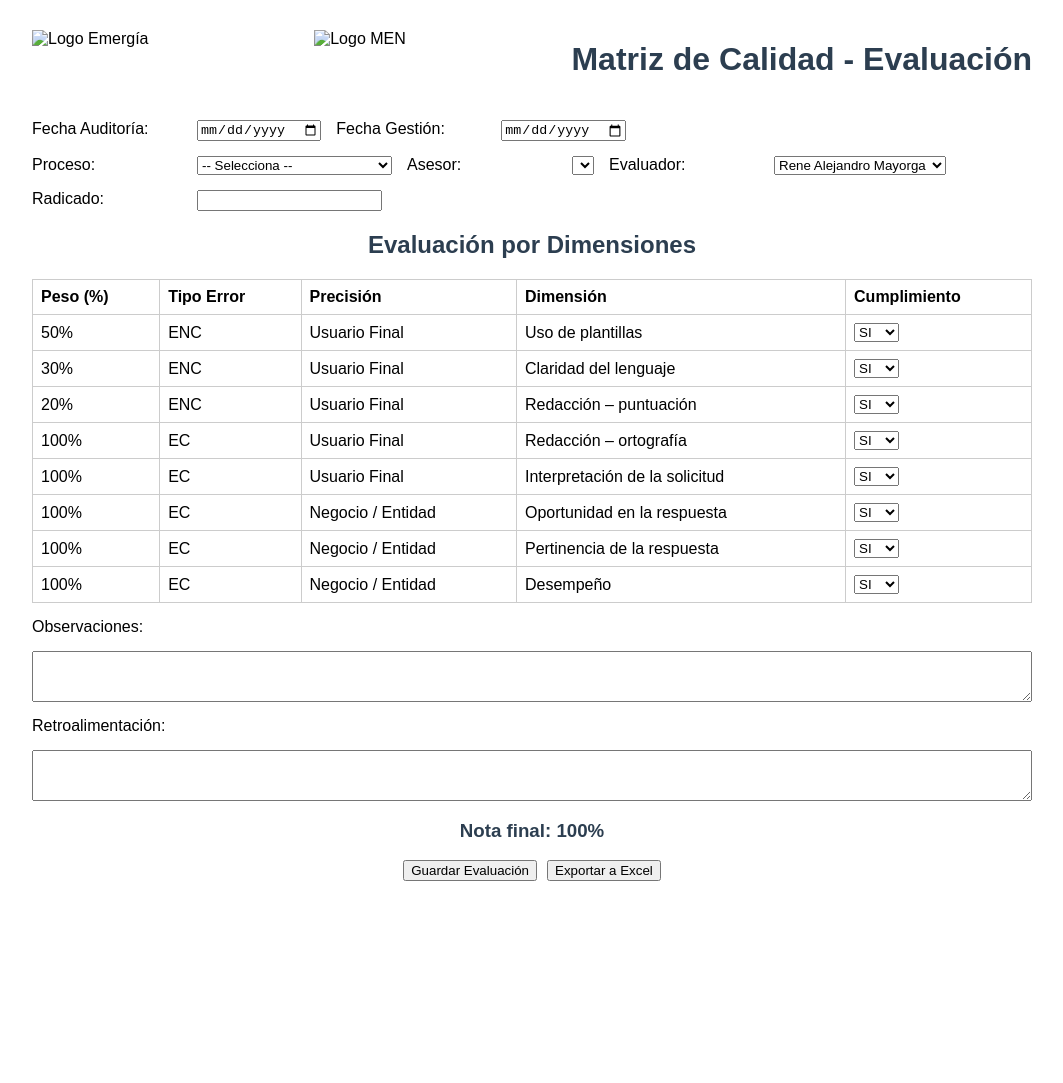
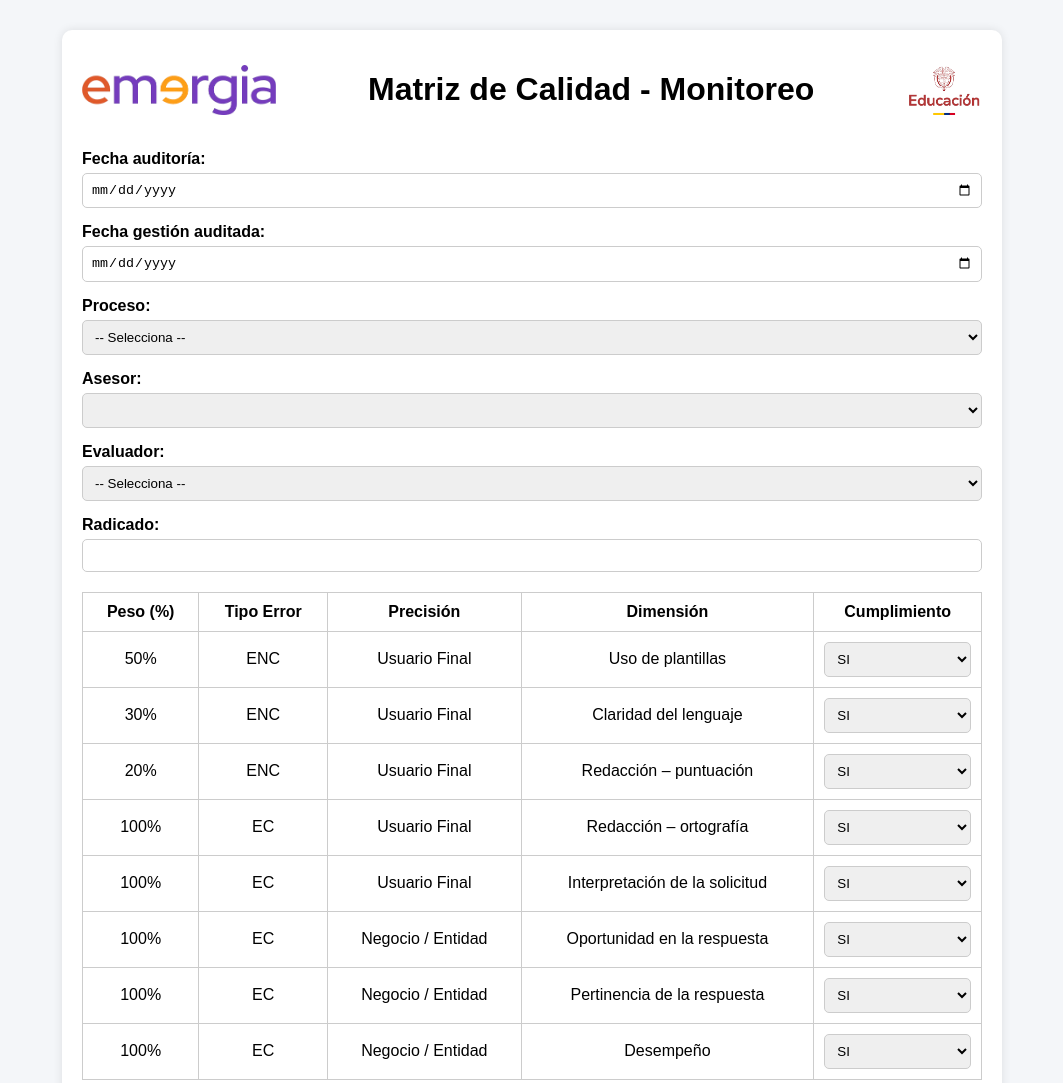
Before and after one commit to alejoma30/matriz-calidad, a plain HTML site: page index.html in a window 1280 px wide. Shown: the top 1083 px of the page, without its empty margins (108-1171 px from the left). Before the commit the page ends 901 px from the top, so only its background shows below. Drawn offline with Linux system fonts and the light colour scheme.

Commit message:
Add files via upload

```diff
--- a/app.js
+++ b/app.js
@@ -18,6 +18,7 @@ document.addEventListener('DOMContentLoaded', function () {
 
   const procesoSelect = document.getElementById('proceso');
   const asesorSelect = document.getElementById('asesor');
+
   procesoSelect.addEventListener('change', () => {
     const asesores = asesoresPorProceso[procesoSelect.value] || [];
     asesorSelect.innerHTML = '<option value="">-- Selecciona --</option>';
@@ -27,6 +28,11 @@ document.addEventListener('DOMContentLoaded', function () {
       option.textContent = nombre;
       asesorSelect.appendChild(option);
     });
+  });
+
+  const radicadoInput = document.getElementById('radicado');
+  radicadoInput.addEventListener('input', function () {
+    this.value = this.value.replace(/\D/g, '');
   });
 
   const cumplimientoSelects = document.querySelectorAll('.cumplimiento');
@@ -53,15 +59,12 @@ document.addEventListener('DOMContentLoaded', function () {
     select.addEventListener('change', updateNota);
   });
 
-  document.getElementById('radicado').addEventListener('input', function () {
-    this.value = this.value.replace(/\D/g, '');
-  });
-
   document.getElementById('formulario').addEventListener('submit', function (e) {
     e.preventDefault();
+
     const nota = calcularNota();
+    const semaforo = nota >= 90 ? '🟢 Excelente' : nota >= 80 ? '🟡 Aceptable' : '🔴 Debe mejorar';
     const evaluador = document.getElementById('evaluador').value;
-    const semaforo = nota >= 90 ? '🟢 Excelente' : nota >= 80 ? '🟡 Aceptable' : '🔴 Debe mejorar';
 
     alert(`${evaluador}, la auditoría se ha guardado con éxito.\nNota: ${nota}%\n${semaforo}`);
 
@@ -70,8 +73,8 @@ document.addEventListener('DOMContentLoaded', function () {
       fechaGestion: document.getElementById('fecha-gestion').value,
       proceso: procesoSelect.value,
       asesor: asesorSelect.value,
-      evaluador,
-      radicado: document.getElementById('radicado').value,
+      evaluador: evaluador,
+      radicado: radicadoInput.value,
       c1: document.getElementById('c1').value,
       c2: document.getElementById('c2').value,
       c3: document.getElementById('c3').value,
@@ -82,8 +85,8 @@ document.addEventListener('DOMContentLoaded', function () {
       c8: document.getElementById('c8').value,
       observaciones: document.getElementById('observaciones').value,
       retroalimentacion: document.getElementById('feedback').value,
-      nota,
-      semaforo
+      nota: nota,
+      semaforo: semaforo
     };
 
     fetch("https://script.google.com/macros/s/AKfycby4Rz-211OzxJbLEGEgj9m7DwXzK-WyxwktreaN0dU4f6jMDfVxKgWfQ9xoW6JecMSd/exec", {
@@ -91,24 +94,25 @@ document.addEventListener('DOMContentLoaded', function () {
       body: JSON.stringify(data),
       headers: { 'Content-Type': 'application/json' }
     }).then(res => res.text())
-      .then(resp => console.log("Enviado a Sheets:", resp))
-      .catch(err => console.error("Error al enviar a Sheets:", err));
+      .then(console.log)
+      .catch(console.error);
 
     this.reset();
-    notaSpan.textContent = "100%";
+    notaSpan.textContent = '100%';
   });
 
   document.getElementById('btnExportarExcel').addEventListener('click', () => {
     const headers = ["Fecha Auditoría", "Fecha Gestión", "Proceso", "Asesor", "Evaluador", "Radicado",
       "C1", "C2", "C3", "C4", "C5", "C6", "C7", "C8",
       "Observaciones", "Retroalimentación", "Nota", "Semáforo"];
+
     const fila = [
       document.getElementById('fecha-auditoria').value,
       document.getElementById('fecha-gestion').value,
       procesoSelect.value,
       asesorSelect.value,
       evaluadorSelect.value,
-      document.getElementById('radicado').value,
+      radicadoInput.value,
       document.getElementById('c1').value,
       document.getElementById('c2').value,
       document.getElementById('c3').value,
--- a/index.html
+++ b/index.html
@@ -1,27 +1,32 @@
 <!DOCTYPE html>
 <html lang="es">
 <head>
-  <meta charset="UTF-8">
-  <title>Matriz de Calidad</title>
-  <link rel="stylesheet" href="styles.css">
-  <script src="https://cdnjs.cloudflare.com/ajax/libs/xlsx/0.18.5/xlsx.full.min.js"></script>
+  <meta charset="UTF-8" />
+  <meta name="viewport" content="width=device-width, initial-scale=1.0"/>
+  <title>Matriz de Calidad - Monitoreo</title>
+  <link rel="stylesheet" href="styles.css" />
+  <script src="https://cdn.sheetjs.com/xlsx-latest/package/dist/xlsx.full.min.js"></script>
 </head>
 <body>
-  <header>
-    <img src="logo-emergia.png" alt="Logo Emergía">
-    <img src="logo-mineducacion.png" alt="Logo MEN">
-    <h1>Matriz de Calidad - Evaluación</h1>
+  <div class="contenedor">
+    <header class="encabezado">
+      <img src="img/logo-emergia.png" alt="Logo Emergía" class="logo" />
+      <h1>Matriz de Calidad - Monitoreo</h1>
+      <img src="img/logo-mineducacion.png" alt="Logo MEN" class="logo" />
     </header>
 
     <form id="formulario">
-    <div class="grupo">
-      <label for="fecha-auditoria">Fecha Auditoría:</label>
-      <input type="date" id="fecha-auditoria" required>
-      <label for="fecha-gestion">Fecha Gestión:</label>
-      <input type="date" id="fecha-gestion" required>
+      <div class="form-row">
+        <label for="fecha-auditoria">Fecha auditoría:</label>
+        <input type="date" id="fecha-auditoria" required />
       </div>
 
-    <div class="grupo">
+      <div class="form-row">
+        <label for="fecha-gestion">Fecha gestión auditada:</label>
+        <input type="date" id="fecha-gestion" required />
+      </div>
+
+      <div class="form-row">
         <label for="proceso">Proceso:</label>
         <select id="proceso" required>
           <option value="">-- Selecciona --</option>
@@ -31,18 +36,25 @@
           <option value="LEGALIZACIONES">LEGALIZACIONES</option>
           <option value="ANTENCION PRESENCIAL">ANTENCION PRESENCIAL</option>
         </select>
+      </div>
 
+      <div class="form-row">
         <label for="asesor">Asesor:</label>
         <select id="asesor" required></select>
-
-      <label for="evaluador">Evaluador:</label>
-      <select id="evaluador" required></select>
-
-      <label for="radicado">Radicado:</label>
-      <input type="text" id="radicado" required>
       </div>
 
-    <h2>Evaluación por Dimensiones</h2>
+      <div class="form-row">
+        <label for="evaluador">Evaluador:</label>
+        <select id="evaluador" required>
+          <option value="">-- Selecciona --</option>
+        </select>
+      </div>
+
+      <div class="form-row">
+        <label for="radicado">Radicado:</label>
+        <input type="text" id="radicado" required />
+      </div>
+
       <table>
         <thead>
           <tr>
@@ -56,53 +68,75 @@
         <tbody>
           <tr>
             <td>50%</td><td>ENC</td><td>Usuario Final</td><td>Uso de plantillas</td>
-          <td><select id="c1" class="cumplimiento"><option>SI</option><option>NO</option><option>N/A</option></select></td>
+            <td><select id="c1" class="cumplimiento">
+              <option>SI</option><option>NO</option><option>N/A</option>
+            </select></td>
           </tr>
           <tr>
             <td>30%</td><td>ENC</td><td>Usuario Final</td><td>Claridad del lenguaje</td>
-          <td><select id="c2" class="cumplimiento"><option>SI</option><option>NO</option><option>N/A</option></select></td>
+            <td><select id="c2" class="cumplimiento">
+              <option>SI</option><option>NO</option><option>N/A</option>
+            </select></td>
           </tr>
           <tr>
             <td>20%</td><td>ENC</td><td>Usuario Final</td><td>Redacción – puntuación</td>
-          <td><select id="c3" class="cumplimiento"><option>SI</option><option>NO</option><option>N/A</option></select></td>
+            <td><select id="c3" class="cumplimiento">
+              <option>SI</option><option>NO</option><option>N/A</option>
+            </select></td>
           </tr>
           <tr>
             <td>100%</td><td>EC</td><td>Usuario Final</td><td>Redacción – ortografía</td>
-          <td><select id="c4" class="cumplimiento"><option>SI</option><option>NO</option><option>N/A</option></select></td>
+            <td><select id="c4" class="cumplimiento">
+              <option>SI</option><option>NO</option><option>N/A</option>
+            </select></td>
           </tr>
           <tr>
             <td>100%</td><td>EC</td><td>Usuario Final</td><td>Interpretación de la solicitud</td>
-          <td><select id="c5" class="cumplimiento"><option>SI</option><option>NO</option><option>N/A</option></select></td>
+            <td><select id="c5" class="cumplimiento">
+              <option>SI</option><option>NO</option><option>N/A</option>
+            </select></td>
           </tr>
           <tr>
             <td>100%</td><td>EC</td><td>Negocio / Entidad</td><td>Oportunidad en la respuesta</td>
-          <td><select id="c6" class="cumplimiento"><option>SI</option><option>NO</option><option>N/A</option></select></td>
+            <td><select id="c6" class="cumplimiento">
+              <option>SI</option><option>NO</option><option>N/A</option>
+            </select></td>
           </tr>
           <tr>
             <td>100%</td><td>EC</td><td>Negocio / Entidad</td><td>Pertinencia de la respuesta</td>
-          <td><select id="c7" class="cumplimiento"><option>SI</option><option>NO</option><option>N/A</option></select></td>
+            <td><select id="c7" class="cumplimiento">
+              <option>SI</option><option>NO</option><option>N/A</option>
+            </select></td>
           </tr>
           <tr>
             <td>100%</td><td>EC</td><td>Negocio / Entidad</td><td>Desempeño</td>
-          <td><select id="c8" class="cumplimiento"><option>SI</option><option>NO</option><option>N/A</option></select></td>
+            <td><select id="c8" class="cumplimiento">
+              <option>SI</option><option>NO</option><option>N/A</option>
+            </select></td>
           </tr>
         </tbody>
       </table>
 
-    <div class="grupo">
+      <div class="form-row">
         <label for="observaciones">Observaciones:</label>
-      <textarea id="observaciones" rows="3"></textarea>
-      <label for="feedback">Retroalimentación:</label>
-      <textarea id="feedback" rows="3"></textarea>
+        <textarea id="observaciones" rows="2"></textarea>
       </div>
 
-    <h3>Nota final: <span id="nota">100%</span></h3>
+      <div class="form-row">
+        <label for="feedback">Retroalimentación:</label>
+        <textarea id="feedback" rows="2"></textarea>
+      </div>
+
+      <div class="nota-final">
+        Nota: <span id="nota">100%</span>
+      </div>
 
       <div class="botones">
         <button type="submit">Guardar Evaluación</button>
         <button type="button" id="btnExportarExcel">Exportar a Excel</button>
       </div>
     </form>
+  </div>
 
   <script src="app.js"></script>
 </body>
--- a/styles.css
+++ b/styles.css
@@ -1,36 +1,60 @@
 body {
   font-family: Arial, sans-serif;
-  max-width: 1000px;
-  margin: auto;
-  padding: 20px;
+  background-color: #f4f6f9;
+  margin: 0;
+  padding: 0;
 }
 
-header {
+.contenedor {
+  max-width: 900px;
+  margin: 30px auto;
+  padding: 20px;
+  background-color: white;
+  border-radius: 10px;
+  box-shadow: 0 0 10px rgba(0,0,0,0.1);
+}
+
+.encabezado {
   display: flex;
   justify-content: space-between;
   align-items: center;
   margin-bottom: 20px;
 }
 
-header img {
-  height: 60px;
+.logo {
+  height: 50px;
 }
 
-.grupo {
+form {
+  width: 100%;
+}
+
+.form-row {
   margin-bottom: 15px;
   display: flex;
-  flex-wrap: wrap;
-  gap: 15px;
+  flex-direction: column;
 }
 
-.grupo label {
-  min-width: 150px;
+label {
+  font-weight: bold;
+  margin-bottom: 5px;
+}
+
+input[type="text"],
+input[type="date"],
+select,
+textarea {
+  padding: 8px;
+  border-radius: 5px;
+  border: 1px solid #ccc;
+  width: 100%;
+  box-sizing: border-box;
 }
 
 table {
   width: 100%;
   border-collapse: collapse;
-  margin-bottom: 15px;
+  margin: 20px 0;
 }
 
 table, th, td {
@@ -38,21 +62,34 @@ table, th, td {
 }
 
 th, td {
-  padding: 8px;
-  text-align: left;
+  padding: 10px;
+  text-align: center;
 }
 
-h1, h2, h3 {
-  text-align: center;
-  color: #2c3e50;
-}
-
-textarea {
-  width: 100%;
+.nota-final {
+  font-size: 1.3em;
+  font-weight: bold;
+  text-align: right;
+  margin-top: 10px;
 }
 
 .botones {
   display: flex;
+  justify-content: flex-end;
   gap: 10px;
-  justify-content: center;
+  margin-top: 20px;
 }
+
+button {
+  padding: 10px 20px;
+  border: none;
+  background-color: #2e86de;
+  color: white;
+  font-weight: bold;
+  border-radius: 5px;
+  cursor: pointer;
+}
+
+button:hover {
+  background-color: #1b4f72;
+}
```
Lines whose indentation alone changed are shown as unchanged.
